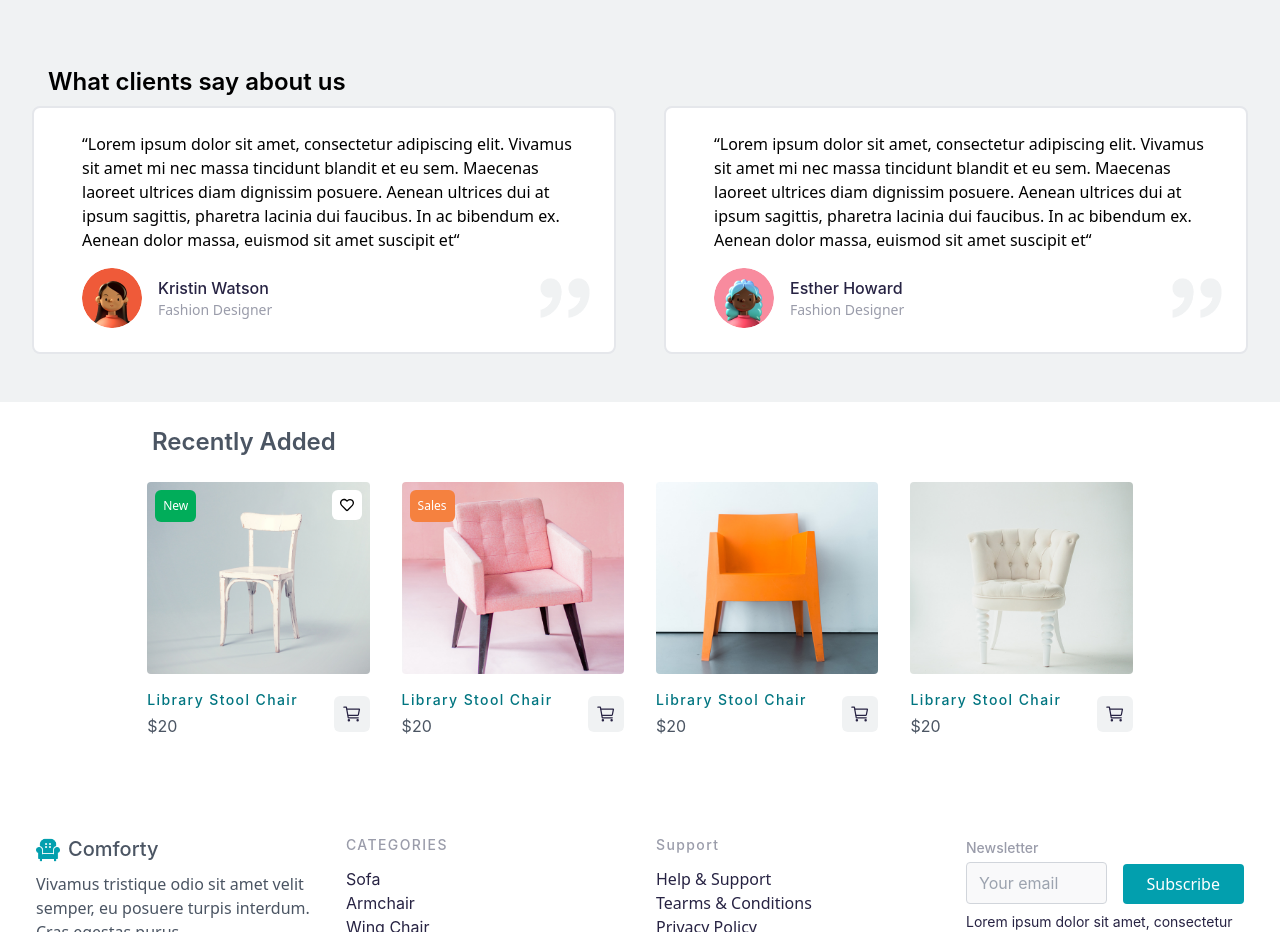
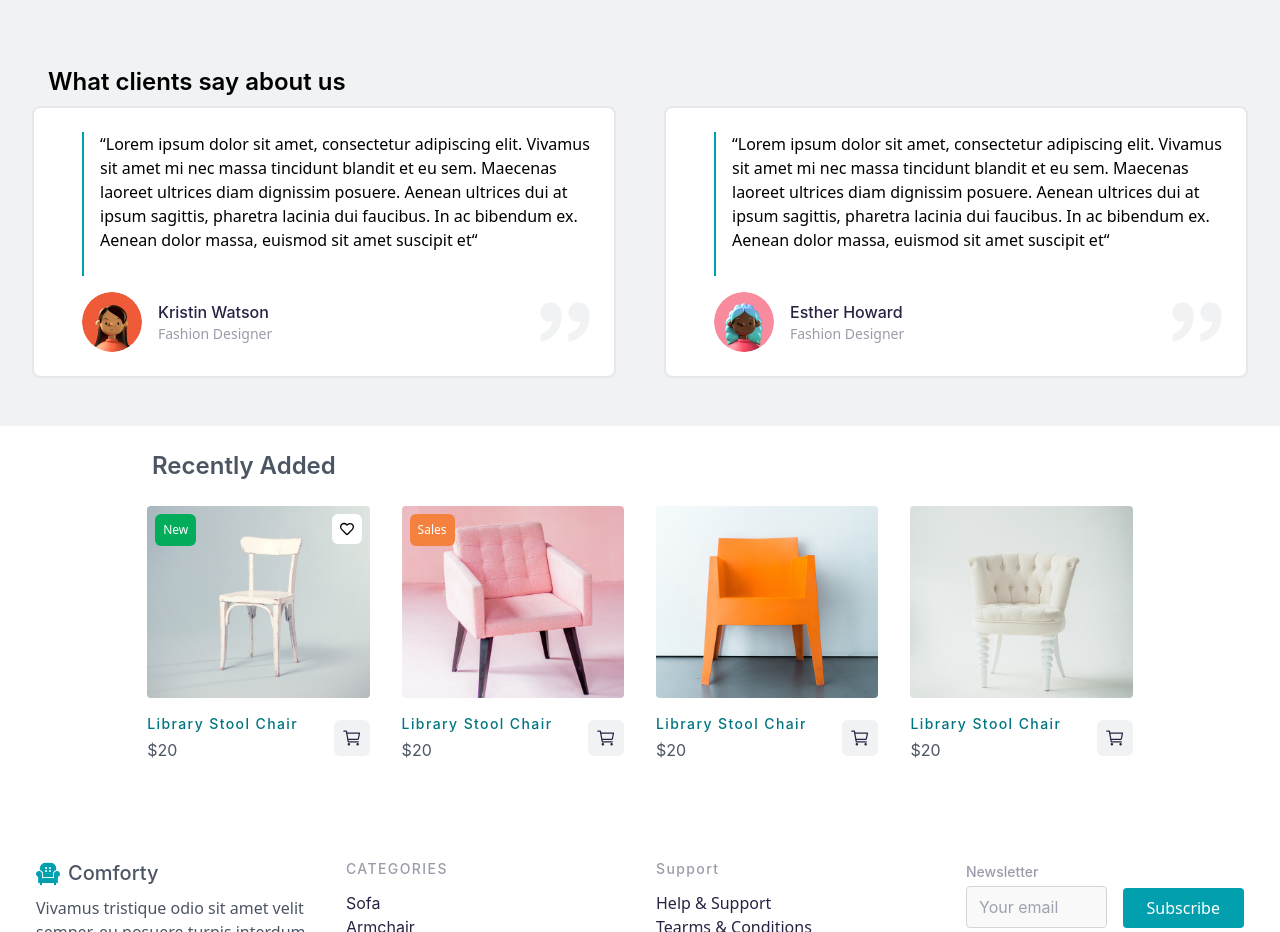
Before and after one commit to hooriyaa/e-commerce-website, a Next.js app: page / in a window 1280 px wide. Shown: the part 2320-3252 px from the top of the page. Built offline with nearby package versions, Linux system fonts and the light colour scheme.

Commit message:
push_changes

```diff
--- a/src/components/clientsReviews.tsx
+++ b/src/components/clientsReviews.tsx
@@ -6,7 +6,7 @@ import Image from "next/image";
 
 const ClientsReviews = () => {
   return (
-    <div className="w-[500px] sm:w-auto mx-52 sm:mx-0 bg-[#F0F2F3]">
+    <div className="w-[890px] sm:w-auto sm:mx-0 bg-[#F0F2F3]">
       <section className=" body-font  sm:left-0">
         <div className="container px-6 py-10 mx-auto">
           <h1 className="text-base md:text-xl lg:text-2xl font-semibold font-[Inter] text-left px-4 lg:px-6 mt-6 md:mt-10">
@@ -17,17 +17,19 @@ const ClientsReviews = () => {
             {/* Review 1 */}
             <div className="p-6 lg:w-1/2 md:w-full">
               <div className="flex border-2 rounded-lg border-gray-200 bg-white p-6  flex-col sm:flex-row">
-
-                <div className="flex-grow mt-6 sm:mt-0 sm:ml-6">
-                <div className="h-36 w-[2px] bg-[#029FAE] mt-0 flex-shrink-0 hidden"></div>
-                  <p className="leading-relaxed text-sm sm:text-base">
+                <div className="flex-grow  mt-6 sm:mt-0 sm:ml-6">
+                  <div className="flex gap-4">
+                    <div className="h-36 w-[2px] bg-[#029FAE] mt-0 flex-shrink-0 "></div>
+                    <p className="leading-relaxed text-sm sm:text-base break-words">
                       “Lorem ipsum dolor sit amet, consectetur adipiscing elit.
                       Vivamus sit amet mi nec massa tincidunt blandit et eu sem.
                       Maecenas laoreet ultrices diam dignissim posuere. Aenean
                       ultrices dui at ipsum sagittis, pharetra lacinia dui
-                    faucibus. In ac bibendum ex. Aenean dolor massa, euismod sit
-                    amet suscipit et“
+                      faucibus. In ac bibendum ex. Aenean dolor massa, euismod
+                      sit amet suscipit et“
                     </p>
+                  </div>
+
                   <div className="flex justify-between items-center mt-4">
                     <div className="flex items-center">
                       <Image
@@ -61,16 +63,18 @@ const ClientsReviews = () => {
             {/* Review 2 */}
             <div className="p-6 lg:w-1/2 md:w-full">
               <div className="flex border-2 rounded-lg border-gray-200 bg-white p-6 flex-col sm:flex-row">
-                <div className="h-36 w-[2px] bg-[#029FAE] mt-6 sm:mt-0 flex-shrink-0 hidden"></div>
-                <div className="flex-grow mt-6 sm:mt-0 sm:ml-6">
-                  <p className="leading-relaxed text-sm sm:text-base">
+                <div className="flex-grow  mt-6 sm:mt-0 sm:ml-6">
+                  <div className="flex gap-4">
+                    <div className="h-36 w-[2px] bg-[#029FAE] mt-0 flex-shrink-0 "></div>
+                    <p className="leading-relaxed text-sm sm:text-base break-words">
                       “Lorem ipsum dolor sit amet, consectetur adipiscing elit.
                       Vivamus sit amet mi nec massa tincidunt blandit et eu sem.
                       Maecenas laoreet ultrices diam dignissim posuere. Aenean
                       ultrices dui at ipsum sagittis, pharetra lacinia dui
-                    faucibus. In ac bibendum ex. Aenean dolor massa, euismod sit
-                    amet suscipit et“
+                      faucibus. In ac bibendum ex. Aenean dolor massa, euismod
+                      sit amet suscipit et“
                     </p>
+                  </div>
                   <div className="flex justify-between items-center mt-4">
                     <div className="flex items-center">
                       <Image
--- a/src/components/featuresProducts.tsx
+++ b/src/components/featuresProducts.tsx
@@ -10,7 +10,7 @@ import Image from "next/image";
 
 const FeaturesProducts = () => {
   return (
-    <div className="w-[500px] sm:w-auto mx-52 sm:mx-0">
+    <div className="w-[500px] sm:w-auto mx-64  sm:mx-0">
       <section className="text-gray-600 sm:left-0 sm:ml-0">
         <h1 className=" text-base md:text-xl lg:text-2xl font-semibold font-[inter] text-center  p-6">
           Featured Products
--- a/src/components/footer.tsx
+++ b/src/components/footer.tsx
@@ -11,7 +11,7 @@ import { IoLogoYoutube } from "react-icons/io";
 
 const Footer = () => {
   return (
-    <div className="w-[500px] sm:w-auto mx-52 sm:mx-0">
+    <div className="w-[890px] sm:w-auto sm:mx-0">
         <footer className="text-gray-600 body-font  sm:left-0 ">
       <div className="container px-5 py-24 mx-auto">
         <div className="flex flex-wrap md:text-left text-center justify-center order-first">
--- a/src/components/ourProducts.tsx
+++ b/src/components/ourProducts.tsx
@@ -13,7 +13,7 @@ import Link from "next/link";
 
 const OurProducts = () => {
   return (
-    <div className="w-[500px] sm:w-auto mx-52 sm:mx-0">
+    <div className="w-[500px] sm:w-auto mx-64  sm:mx-0">
       <section className="text-[#E5E5E5]  mt-12 ">
         <h1 className=" text-base md:text-xl lg:text-2xl text-[#272343] font-semibold font-[inter] text-center sm:pl-12  md:px-6 py-4 ">
           Our Products
@@ -238,7 +238,6 @@ const OurProducts = () => {
         </div>
       </section>
     </div>
-
   );
 };
 
--- a/src/components/recentProducts.tsx
+++ b/src/components/recentProducts.tsx
@@ -10,7 +10,7 @@ import Image from "next/image";
 
 const RecentlyProducts = () => {
   return (
-    <div className="w-[500px] sm:w-auto mx-52 sm:mx-0">
+    <div className="w-[500px] sm:w-auto mx-64  sm:mx-0">
       <section className="text-gray-600 sm:left-0 sm:ml-0">
         <h1 className=" text-base md:text-xl lg:text-2xl font-semibold font-[inter] ml-32  p-6">
           Recently Added
--- a/src/components/topCategory.tsx
+++ b/src/components/topCategory.tsx
@@ -8,7 +8,7 @@ import Image from "next/image";
 
 const TopCategory = () => {
   return (
-    <div className="w-[500px] sm:w-auto mx-52 sm:mx-0">
+    <div className="w-[500px] sm:w-auto mx-64  sm:mx-0">
       <section className="text-gray-600 sm:left-0 sm:ml-0 mt-14">
         <h1 className=" text-base md:text-xl lg:text-2xl font-semibold font-[Inter] ml-32  p-6">
           Top categories
```
Lines whose indentation alone changed are shown as unchanged.
